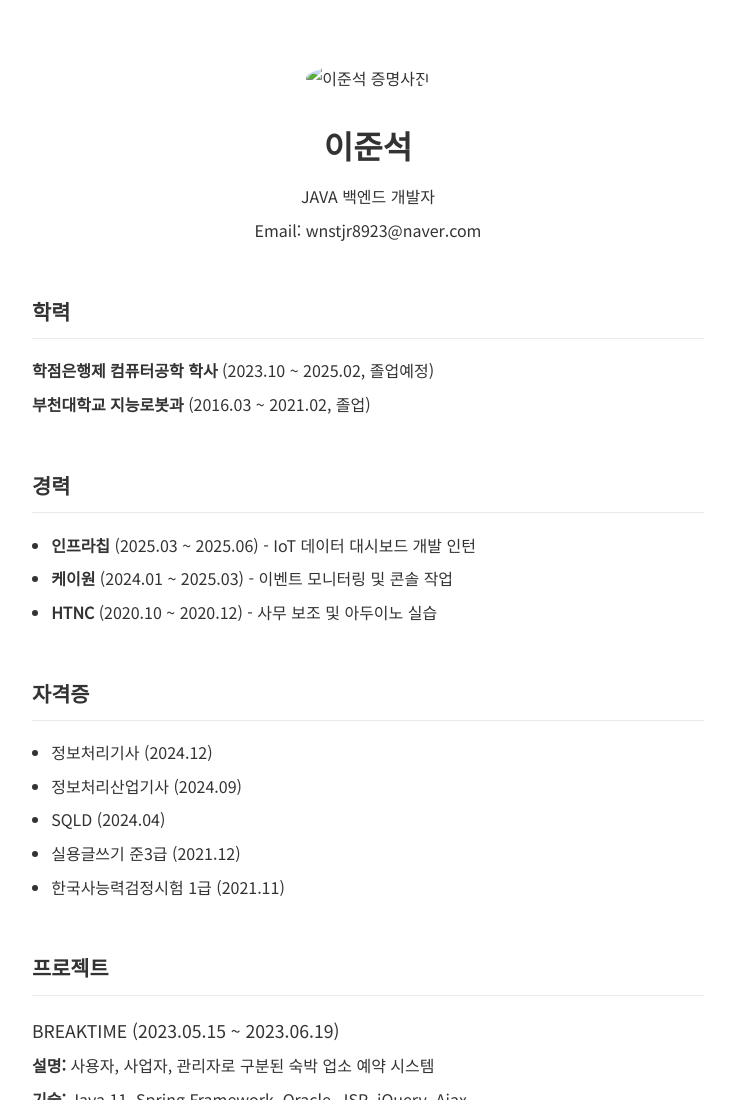
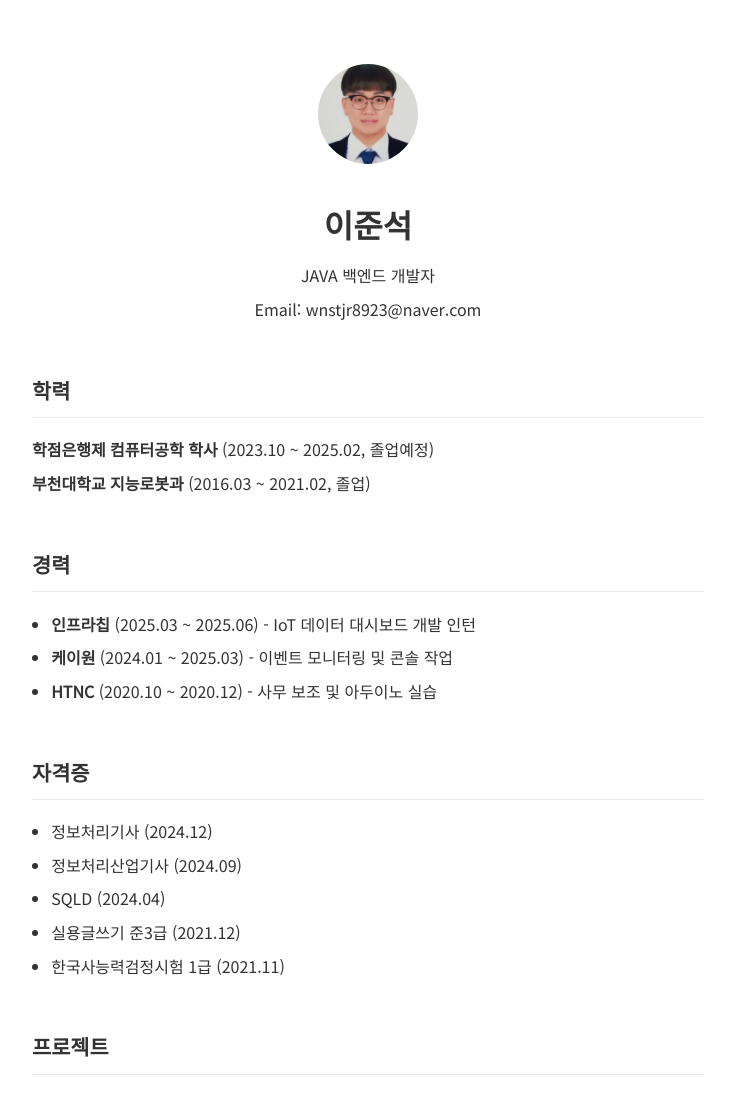
Before and after one commit to doggy0909/portfolio, a plain HTML site: page index.html in a window 1280 px wide. Shown: the top 1100 px of the page, without its empty margins (272-1007 px from the left). Drawn offline with Linux system fonts and the light colour scheme; the site is published under a folder, as on GitHub Pages, so addresses that start at the root find nothing.

Commit message:
Update index.html

```diff
--- a/index.html
+++ b/index.html
@@ -3,7 +3,7 @@
 <head>
   <meta charset="UTF-8">
   <meta name="viewport" content="width=device-width, initial-scale=1.0">
-  <title>이준석 - 개발자 포트폴리오</title>
+  <title>이준석</title>
   <link href="https://fonts.googleapis.com/css2?family=Noto+Sans+KR&display=swap" rel="stylesheet">
   <style>
     * {
@@ -71,7 +71,7 @@
 <body>
   <div class="container">
     <header>
-      <img src="/images/lsj.jpg" alt="이준석 증명사진">
+      <img src="images/lsj.jpg">
       <h1>이준석</h1>
       <p>JAVA 백엔드 개발자</p>
       <p>Email: wnstjr8923@naver.com</p>
```
